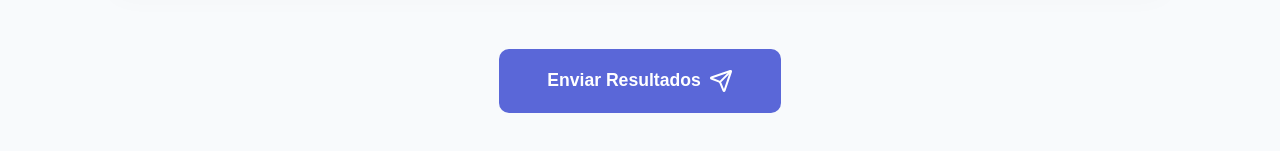
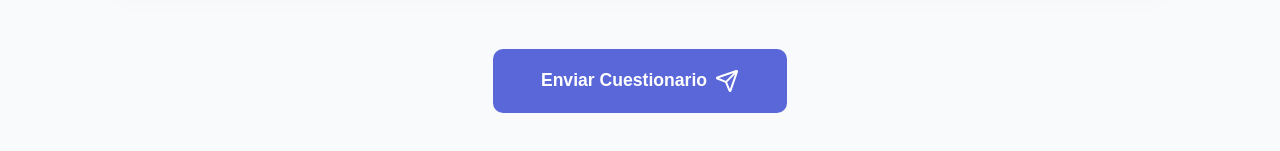
Before and after one commit to ReyesDelgado/Cuestionarios, a website built with Vite: page index.html in a window 1280 px wide. Shown: the part 1718-1869 px from the top of the page. Built offline with nearby package versions, Linux system fonts and the light colour scheme.

Commit message:
Update index.html

```diff
--- a/index.html
+++ b/index.html
@@ -115,7 +115,7 @@
 
                     <div class="form-actions">
                         <button type="submit" id="submit-btn" class="btn btn-primary btn-xl">
-                            <span>Enviar Resultados</span>
+                            <span>Enviar Cuestionario</span>
                             <i data-lucide="send" class="icon-right"></i>
                         </button>
                     </div>
```
